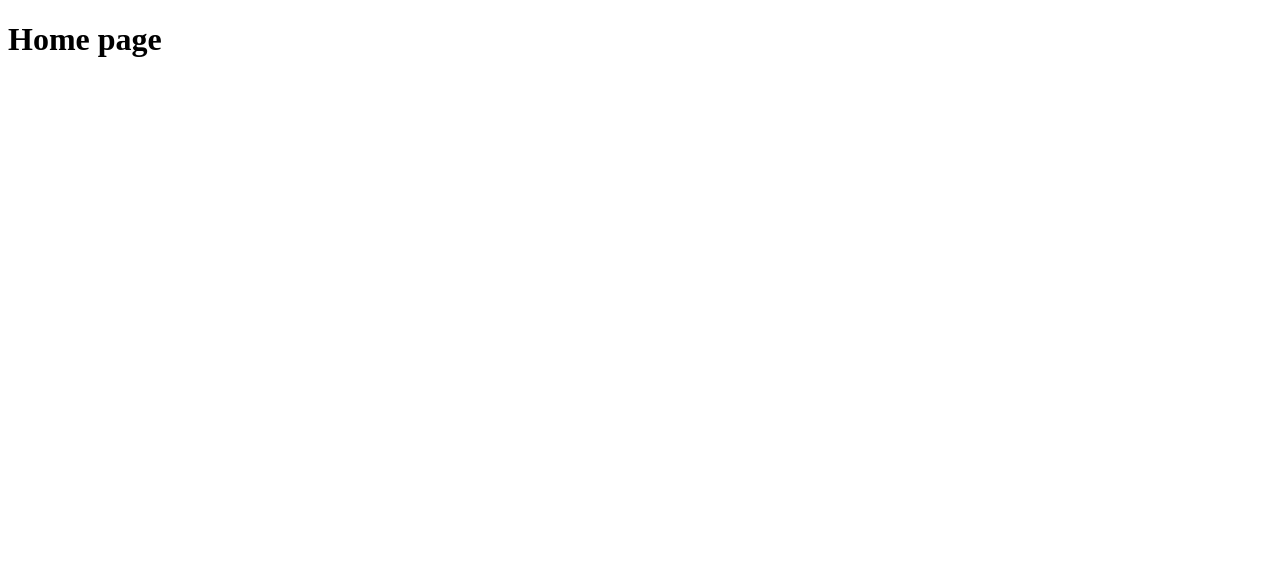
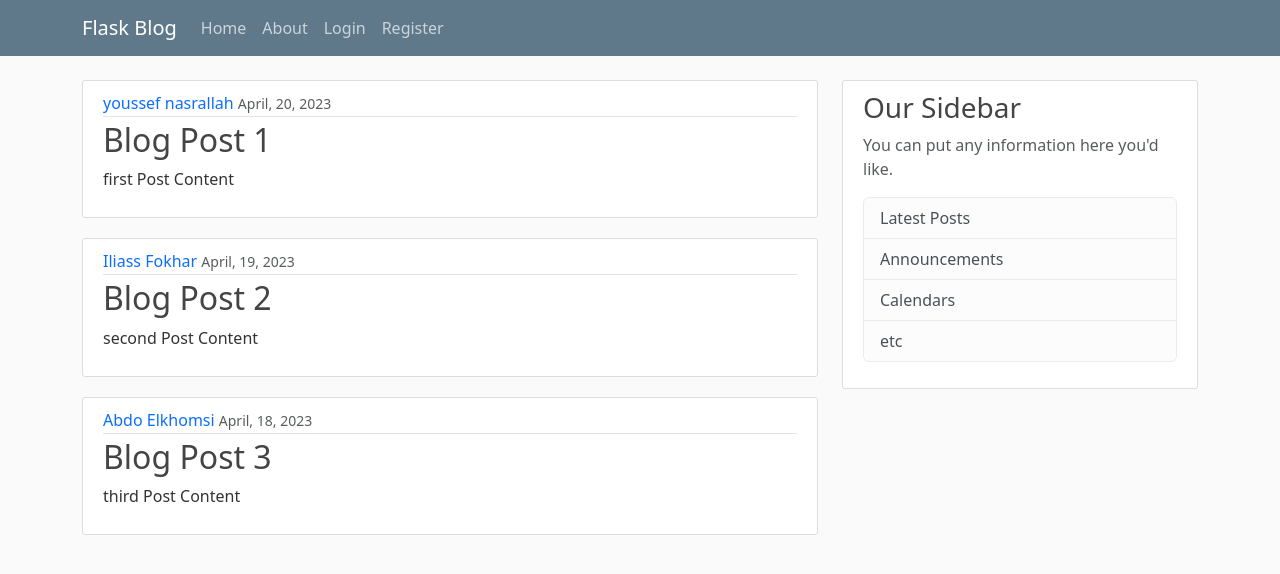
Before and after one commit to Ussf-nassrallah/flask_blog, a Flask app: page / in a window 1280 px wide. Before the commit the part shown is almost empty. Shown: the top 574 px of the page. Run offline with Flask 3, Linux system fonts and the light colour scheme.

Commit message:
front-end: craete Navbar and Sidebar components

```diff
--- a/app.py
+++ b/app.py
@@ -1,4 +1,4 @@
-from flask import Flask, render_template
+from flask import Flask, render_template, url_for
 app = Flask(__name__)
 
 posts = [
@@ -30,7 +30,7 @@ def home():
 # about page
 @app.route("/about")
 def about():
-	return render_template('about.html')
+	return render_template('about.html', title='about')
 
 if __name__ == '__main__':
 	app.run(debug=True)
--- /dev/null
+++ b/static/main.css
@@ -0,0 +1,89 @@
+body {
+  background: #fafafa;
+  color: #333333;
+  margin-top: 5rem;
+}
+
+a {
+  text-decoration: none;
+}
+
+h1,
+h2,
+h3,
+h4,
+h5,
+h6 {
+  color: #444444;
+}
+
+.bg-steel {
+  background-color: #5f788a;
+}
+
+.site-header .navbar-nav .nav-link {
+  color: #cbd5db;
+}
+
+.site-header .navbar-nav .nav-link:hover {
+  color: #ffffff;
+}
+
+.site-header .navbar-nav .nav-link.active {
+  font-weight: 500;
+}
+
+.content-section {
+  background: #ffffff;
+  padding: 10px 20px;
+  border: 1px solid #dddddd;
+  border-radius: 3px;
+  margin-bottom: 20px;
+}
+
+.article-title {
+  color: #444444;
+}
+
+a.article-title:hover {
+  color: #428bca;
+  text-decoration: none;
+}
+
+.article-content {
+  white-space: pre-line;
+}
+
+.article-img {
+  height: 65px;
+  width: 65px;
+  margin-right: 16px;
+}
+
+.article-metadata {
+  padding-bottom: 1px;
+  margin-bottom: 4px;
+  border-bottom: 1px solid #e3e3e3
+}
+
+.article-metadata a:hover {
+  color: #333;
+  text-decoration: none;
+}
+
+.article-svg {
+  width: 25px;
+  height: 25px;
+  vertical-align: middle;
+}
+
+.account-img {
+  height: 125px;
+  width: 125px;
+  margin-right: 20px;
+  margin-bottom: 16px;
+}
+
+.account-heading {
+  font-size: 2.5rem;
+}
--- a/templates/home.html
+++ b/templates/home.html
@@ -1,11 +1,16 @@
-<!DOCTYPE html>
-<html lang="en">
-<head>
-    <meta charset="UTF-8">
-    <meta name="viewport" content="width=device-width, initial-scale=1.0">
-    <title>flaskblog | Home</title>
-</head>
-<body>
-    <h1>Home page</h1>
-</body>
-</html>
+{% extends "layout.html" %}
+
+{% block content %}
+	{% for post in posts %}
+		<article class="media content-section">
+			<div class="media-body">
+				<div class="article-metadata">
+					<a class="mr-2" href="#">{{ post.author }}</a>
+					<small class="text-muted">{{ post.date_posted }}</small>
+				</div>
+				<h2><a class="article-title" href="#">{{ post.title }}</a></h2>
+				<p class="article-content">{{ post.content }}</p>
+			</div>
+		</article>
+	{% endfor %}
+{% endblock content %}
--- /dev/null
+++ b/templates/layout.html
@@ -0,0 +1,58 @@
+<!DOCTYPE html>
+<html lang="en">
+<head>
+	<meta charset="UTF-8">
+	<meta name="viewport" content="width=device-width, initial-scale=1.0">
+	<link href="https://cdn.jsdelivr.net/npm/bootstrap@5.3.2/dist/css/bootstrap.min.css" rel="stylesheet" integrity="sha384-T3c6CoIi6uLrA9TneNEoa7RxnatzjcDSCmG1MXxSR1GAsXEV/Dwwykc2MPK8M2HN" crossorigin="anonymous">
+	<link rel="stylesheet" type="text/css" href="{{ url_for('static', filename='main.css') }}">
+	{% if title %}
+		<title>Flask Blog | {{ title }}</title>
+	{% else %}
+		<title>Flask Blog</title>
+	{% endif %}
+</head>
+<body>
+	<header class="site-header">
+		<nav class="navbar navbar-expand-md navbar-dark bg-steel fixed-top">
+			<div class="container">
+				<a class="navbar-brand mr-4" href="/">Flask Blog</a>
+				<button class="navbar-toggler" type="button" data-toggle="collapse" data-target="#navbarToggle" aria-controls="navbarToggle" aria-expanded="false" aria-label="Toggle navigation">
+					<span class="navbar-toggler-icon"></span>
+				</button>
+				<div class="collapse navbar-collapse" id="navbarToggle">
+					<div class="navbar-nav mr-auto">
+						<a class="nav-item nav-link" href="/">Home</a>
+						<a class="nav-item nav-link" href="/about">About</a>
+					</div>
+					<!-- Navbar Right Side -->
+					<div class="navbar-nav">
+						<a class="nav-item nav-link" href="/login">Login</a>
+						<a class="nav-item nav-link" href="/register">Register</a>
+					</div>
+				</div>
+			</div>
+		</nav>
+	</header>
+	<main role="main" class="container">
+		<div class="row">
+			<div class="col-md-8">
+				{% block content %}{% endblock %}
+			</div>
+			<div class="col-md-4">
+				<div class="content-section">
+					<h3>Our Sidebar</h3>
+					<p class='text-muted'>You can put any information here you'd like.
+						<ul class="list-group">
+							<li class="list-group-item list-group-item-light">Latest Posts</li>
+							<li class="list-group-item list-group-item-light">Announcements</li>
+							<li class="list-group-item list-group-item-light">Calendars</li>
+							<li class="list-group-item list-group-item-light">etc</li>
+						</ul>
+					</p>
+				</div>
+			</div>
+		</div>
+	</main>
+	<script src="https://cdn.jsdelivr.net/npm/bootstrap@5.3.2/dist/js/bootstrap.bundle.min.js" integrity="sha384-C6RzsynM9kWDrMNeT87bh95OGNyZPhcTNXj1NW7RuBCsyN/o0jlpcV8Qyq46cDfL" crossorigin="anonymous"></script>
+</body>
+</html>
```
Also changed, not shown: templates/about.html (+5 -11 lines).
